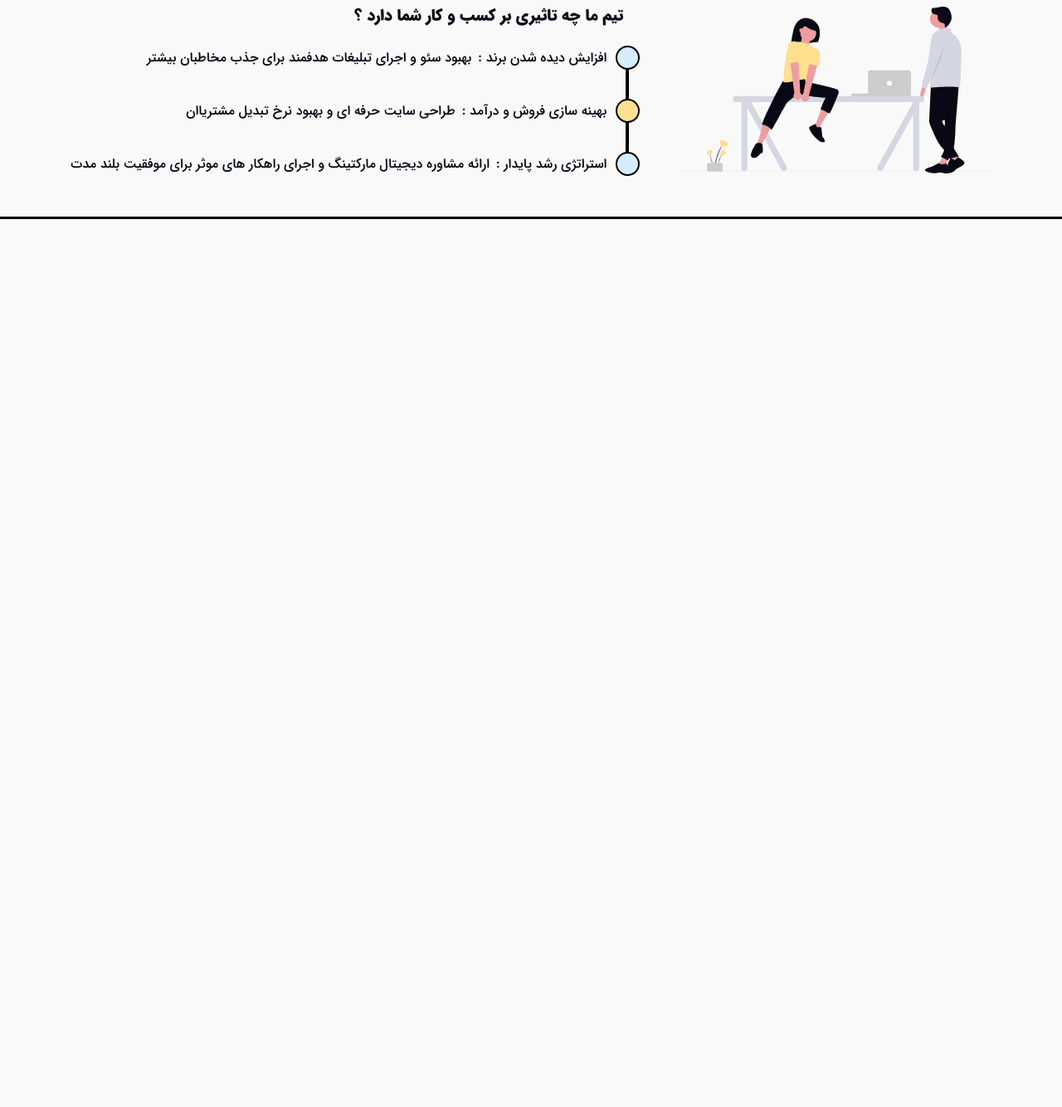
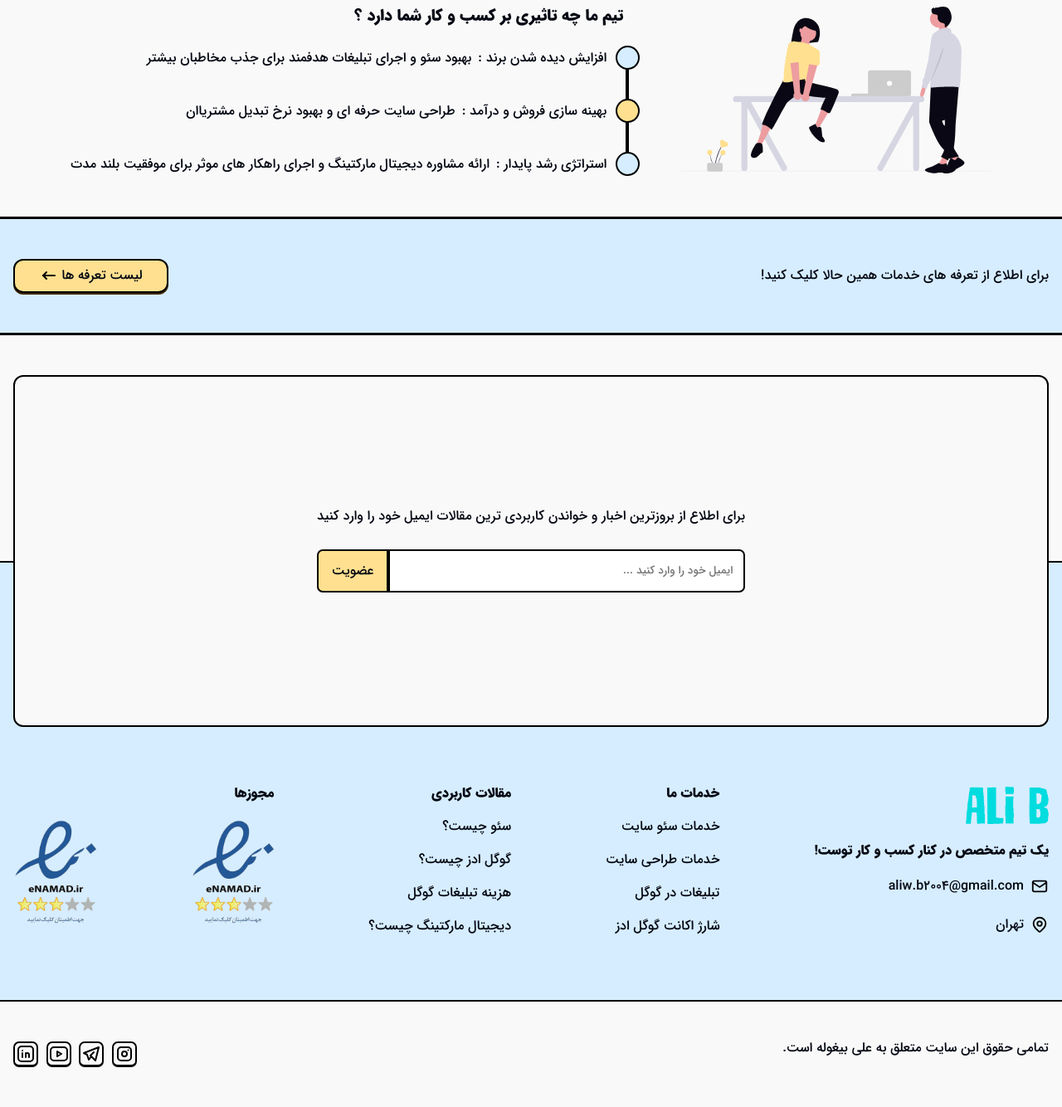
Before and after one commit to alib2004/minimal_landing, a plain HTML site: page index.html in a window 1280 px wide. Shown: the part 1217-2551 px from the top of the page at 83% size. Before the commit the page ends 1641 px from the top, so only its background shows below. Drawn offline with Linux system fonts and the light colour scheme.

Commit message:
footer and a section

```diff
--- a/index.html
+++ b/index.html
@@ -16,7 +16,7 @@
       <div class="container">
         <div class="header-sections">
           <div class="logo">
-                <img src="/img/logog.png" alt="logo" class="logo-img">
+            <img src="/img/logog.png" alt="logo" class="logo-img" />
           </div>
           <ul class="menu-list">
             <li>
@@ -39,22 +39,22 @@
             <ul class="social-icons">
               <li>
                 <a href="#">
-                            <img src="/img/brand-instagram.svg" alt="">
+                  <img src="/img/brand-instagram.svg" alt="" />
                 </a>
               </li>
               <li>
                 <a href="#">
-                            <img src="/img/brand-telegram.svg" alt="">
+                  <img src="/img/brand-telegram.svg" alt="" />
                 </a>
               </li>
               <li>
                 <a href="#">
-                            <img src="/img/brand-youtube.svg" alt="">
+                  <img src="/img/brand-youtube.svg" alt="" />
                 </a>
               </li>
               <li>
                 <a href="#">
-                            <img src="/img/brand-linkedin.svg" alt="">
+                  <img src="/img/brand-linkedin.svg" alt="" />
                 </a>
               </li>
             </ul>
@@ -67,20 +67,27 @@
         <div class="hero-sections">
           <div class="hero-box">
             <button class="hero-btn1">
-                        <img src="/img/asterisk.svg" alt="" class="hero-btn1_icon">
+              <img src="/img/asterisk.svg" alt="" class="hero-btn1_icon" />
               سلام
             </button>
             <span class="hero-span">یک تیم متخصص در کنار کسب و کار تو!</span>
             <p class="hero-p">
-                        لورم ایپسوم متن ساختگی با تولید سادگی نامفهوم از صنعت چاپ و با استفاده از طراحان گرافیک است چاپگرها و متون بلکه روزنامه و مجله در ستون و سطرآنچنان که لازم است و برای شرایط فعلی تکنولوژی مورد نیاز و کاربردهای متنوع با هدف بهبود ابزارهای کاربردی می باشد
+              لورم ایپسوم متن ساختگی با تولید سادگی نامفهوم از صنعت چاپ و با
+              استفاده از طراحان گرافیک است چاپگرها و متون بلکه روزنامه و مجله در
+              ستون و سطرآنچنان که لازم است و برای شرایط فعلی تکنولوژی مورد نیاز
+              و کاربردهای متنوع با هدف بهبود ابزارهای کاربردی می باشد
             </p>
             <button class="hero-btn2">
               درخواست مشاوره
-                        <img src="/img/arrow-narrow-left.svg" alt="">
+              <img src="/img/arrow-narrow-left.svg" alt="" />
             </button>
           </div>
           <div class="hero-photo">
-                    <img src="/img/undraw_vibe-coding_mjme.svg" alt="" class="hero-img">
+            <img
+              src="/img/undraw_vibe-coding_mjme.svg"
+              alt=""
+              class="hero-img"
+            />
           </div>
         </div>
       </div>
@@ -88,38 +95,38 @@
     <div class="services">
       <div class="container">
         <button class="services-btn">
-                <img src="/img/asterisk.svg" alt="" class="services-btn_icon">
+          <img src="/img/asterisk.svg" alt="" class="services-btn_icon" />
           خدمات ما
         </button>
         <div class="all-service">
           <div class="a-service">
-                    <img src="/img/rocket.svg" alt="">
+            <img src="/img/rocket.svg" alt="" />
             <span>سئو و بهینه سازی سایت</span>
           </div>
           <div class="a-service">
-                    <img src="/img/app-window.svg" alt="">
+            <img src="/img/app-window.svg" alt="" />
             <span>طراحی و پشتیبانی سایت</span>
           </div>
           <div class="a-service">
-                    <img src="/img/brand-google.svg" alt="">
+            <img src="/img/brand-google.svg" alt="" />
             <span>شارژ و مدیریت اکانت گوگل ادز</span>
           </div>
           <div class="a-service">
-                    <img src="/img/speakerphone.svg" alt="">
+            <img src="/img/speakerphone.svg" alt="" />
             <span>طراحی و اجرای کمپین تبلیغاتی</span>
           </div>
           <div class="a-service">
-                    <img src="/img/brand-google-photos.svg" alt="">
+            <img src="/img/brand-google-photos.svg" alt="" />
             <span>مشاوره و برندینگ دیجیتال</span>
           </div>
           <div class="a-service">
-                    <img src="/img/brand-google-analytics.svg" alt="">
+            <img src="/img/brand-google-analytics.svg" alt="" />
             <span>تبلیغات در شبکه های اجتماعی</span>
           </div>
         </div>
         <div class="team">
           <div class="team-img">
-                    <img src="/img/undraw_work-friends_g4mn.svg" alt="">
+            <img src="/img/undraw_work-friends_g4mn.svg" alt="" />
           </div>
           <div class="team-detail">
             <h2>تیم ما چه تاثیری بر کسب و کار شما دارد ؟</h2>
@@ -134,12 +141,109 @@
               </li>
               <li>
                 <span>استراتژی رشد پایدار :</span>
-                            <p>ارائه مشاوره دیجیتال مارکتینگ و اجرای راهکار های موثر برای موفقیت بلند مدت</p>
+                <p>
+                  ارائه مشاوره دیجیتال مارکتینگ و اجرای راهکار های موثر برای
+                  موفقیت بلند مدت
+                </p>
               </li>
             </ul>
           </div>
         </div>
       </div>
     </div>
+    <div class="Tariff">
+        <div class="container">
+            <div class="Tariff-box">
+                <span>برای اطلاع از تعرفه های خدمات همین حالا کلیک کنید!</span>
+                <button class="hero-btn2">
+                    لیست تعرفه ها
+                    <img src="/img/arrow-narrow-left.svg" alt="" />
+                  </button>
+            </div>
+        </div>
+    </div>
+    <footer>
+      <div class="container">
+        <div class="top-footer">
+            <p>برای اطلاع از بروزترین اخبار و خواندن کاربردی ترین مقالات ایمیل خود را وارد کنید</p>
+            <div class="top-footer_form">
+                <input type="email" name="" id="" placeholder="ایمیل خود را وارد کنید ...">
+                <button type="button">عضویت</button>
+            </div>
+        </div>
+      </div>
+      <div class="main-footer">
+        <div class="container">
+            <div class="main-footer_grid">
+                <div class="main-footer_about">
+                    <img src="/img/logog.png" alt="">
+                    <h2 class="main-footer_title">یک تیم متخصص در کنار کسب و کار توست!</h2>
+                    <div class="main-footer_about-icons">
+                        <img src="/img/mail.svg" alt="">
+                        <span>aliw.b2004@gmail.com</span>
+                    </div>
+                    <div class="main-footer_about-icons">
+                        <img src="/img/map-pin.svg" alt="">
+                        <span>تهران</span>
+                    </div>
+                </div>
+                <div class="main-footer_service">
+                    <h2 class="main-footer_title">خدمات ما</h2>
+                    <ul>
+                        <li>خدمات سئو سایت</li>
+                        <li>خدمات طراحی سایت</li>
+                        <li>تبلیغات در گوگل</li>
+                        <li>شارژ اکانت گوگل ادز</li>
+                    </ul>
+                </div>
+                <div class="main-footer_blogs">
+                    <h2 class="main-footer_title">مقالات کاربردی</h2>
+                    <ul>
+                        <li>سئو چیست؟</li>
+                        <li>گوگل ادز چیست؟</li>
+                        <li>هزینه تبلیغات گوگل</li>
+                        <li>دیجیتال مارکتینگ چیست؟</li>
+                    </ul>
+                </div>
+                <div class="main-footer_license">
+                    <h2 class="main-footer_title">مجوز‌ها</h2>
+                    <div class="main-footer_license-imgs">
+                        <img src="/img/enamad.png" alt="">
+                        <img src="/img/enamad.png" alt="">
+                    </div>
+                </div>
+            </div>
+        </div>
+      </div>
+      <div class="bottom-footer">
+        <div class="container">
+            <div class="bottom-footer_box">
+                <span>تمامی حقوق این سایت متعلق به علی بیغوله است.</span>
+                <ul class="social-icons">
+                    <li>
+                      <a href="#">
+                        <img src="/img/brand-instagram.svg" alt="" />
+                      </a>
+                    </li>
+                    <li>
+                      <a href="#">
+                        <img src="/img/brand-telegram.svg" alt="" />
+                      </a>
+                    </li>
+                    <li>
+                      <a href="#">
+                        <img src="/img/brand-youtube.svg" alt="" />
+                      </a>
+                    </li>
+                    <li>
+                      <a href="#">
+                        <img src="/img/brand-linkedin.svg" alt="" />
+                      </a>
+                    </li>
+                  </ul>
+            </div>
+        </div>
+      </div>
+    </footer>
   </body>
 </html>
--- a/styles/style.css
+++ b/styles/style.css
@@ -156,7 +156,6 @@ a:hover{
     background-color: var(--bg-color);
     padding: 3rem 0;
     border-bottom: 3px solid var(--black-color);
-    margin-bottom: 10rem;
 }
 .services-btn{
     display: flex;
@@ -246,12 +245,96 @@ a:hover{
 .team-detail ul li:nth-child(2)::before{
     background-color: var(--seceondary-color) !important;
 }
-
-@media (min-width: 768px) {
-  .button-74 {
-    min-width: 120px;
-    padding: 0 25px;
-  }
+.Tariff{
+    background-color: var(--primary-color);
+    margin-bottom: 3rem;
+    padding: 3rem 0;
+    border-bottom: 3px solid var(--black-color);
+}
+.Tariff-box{
+    display: flex;
+    justify-content: space-between;
+    align-items: center;
+}
+/* start footer */
+.top-footer{
+    border: 2px solid var(--black-color);
+    border-radius: 12px;
+    padding: 10rem;
+    text-align: center;
+    display: flex;
+    justify-content: center;
+    align-items: center;
+    flex-direction: column;
+    gap: 2rem;
+    margin-bottom: -200px;
+    z-index: 999;
+    background-color: var(--bg-color);
+    position: relative;
+}
+.top-footer_form{
+    display: flex;
+}
+.top-footer_form input{
+    padding: 0.8rem;
+    width: 400px;
+    outline: none;
+    border: 2px solid var(--black-color);
+    border-radius: 0px  7px 7px 0px;
+    font-family: var(--primary-font);
+}
+.top-footer_form button{
+    padding: 1rem;
+    border-radius: 7px  0px 0px 7px;
+}
+.main-footer{
+    background-color: var(--primary-color);
+    border-top: 2px solid var(--black-color);
+    border-bottom: 2px solid var(--black-color);
+    padding: 5rem 0;
+    padding-top: 270px;
+}
+.main-footer_grid{
+    display: grid;
+    grid-template-columns: auto auto auto auto;
+}
+.main-footer_about,.main-footer_service,.main-footer_blogs,.main-footer_license{
+    display: flex;
+    flex-direction: column;
+    gap: 1.5rem;
+}
+.main-footer_about img{
+    width: 100px;
+}
+.main-footer_title{
+    font-weight: 800;
+}
+.main-footer_about-icons{
+    display: flex;
+    align-items: center;
+    gap: 0.5rem;
+}
+.main-footer_about-icons img{
+    width: 22px;
+}
+.main-footer_service ul,.main-footer_blogs ul{
+    display: flex;
+    flex-direction: column;
+    gap: 1.5rem;
+}
+.main-footer_license-imgs{
+    display: flex;
+    justify-content: space-between;
+}
+.main-footer_license img{
+    width: 100px;
+}
+.bottom-footer{
+    padding: 3rem 0;
+}
+.bottom-footer_box{
+    display: flex;
+    justify-content: space-between;
 }
 
 
```
Also changed, not shown: img/enamad.png (added), img/mail.svg (added), img/map-pin.svg (added). Lines whose indentation alone changed are shown as unchanged.
